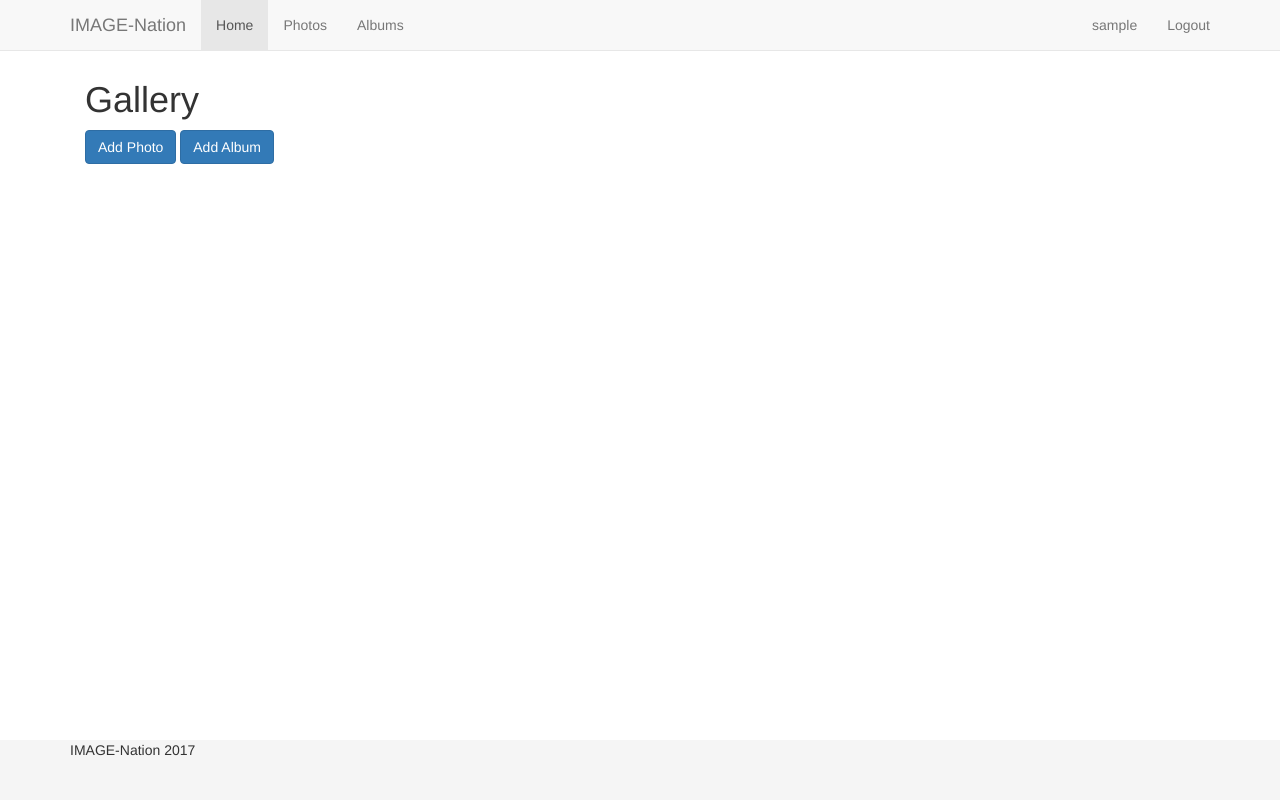
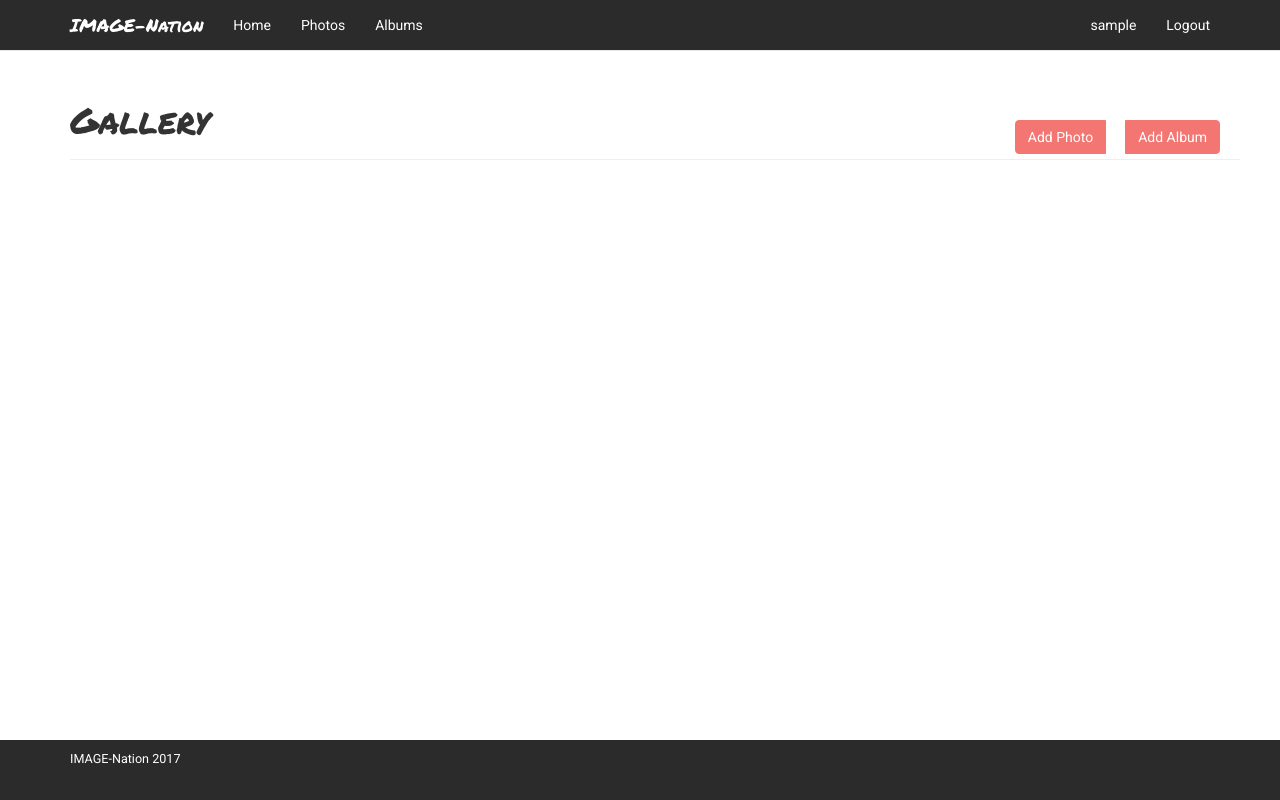
Before and after one commit to clair3st/django-imager, a Django app: page /images/library/ in a window 1280 px wide. Run offline with Django 3.2, Linux system fonts and the light colour scheme; the visitor is signed in with stand-in values (Sample User, id 1); data that the repository does not hold is empty; some libraries are stand-ins or nearby versions.

Commit message:
styled website adding color, fonts and improving layout

```diff
--- a/imagersite/imager_images/templates/imager_images/album_detail.html
+++ b/imagersite/imager_images/templates/imager_images/album_detail.html
@@ -13,8 +13,8 @@
                 <li class="col-sm-4">
                     <a href="{% url 'photo_detail' photo.id %}">
                     <img style="width: 100px;" src="/media/{{ photo.image_file }}"></a>
-                    <p><b>Title: </b>{{ photo.title }}</p>
-                    <p><b>Description: </b>{{ photo.description}}</p>
+                    <p id="th-title"><b>{{ photo.title }}</b></p>
+                    <p>{{ photo.description}}</p>
                 </li>
 
                 {% endfor %}
--- a/imagersite/imager_images/templates/imager_images/albums.html
+++ b/imagersite/imager_images/templates/imager_images/albums.html
@@ -17,9 +17,9 @@
                         <img style="width: 100px;" src="{% static 'imagersite/IMG_2790.jpg' %}">
                     {% endif %}
                     </a>
-                    <p><b>Title: </b>{{ album.title }}</p>
-                    <p><b>Description: </b>{{ album.description}}</p>
-                    <p><b>Date Uploaded: </b>{{ album.date_uploaded}}</p>
+                    <p id="th-title"><b>{{ album.title }}</b></p>
+                    <p>{{ album.description}}</p>
+                    <p class="date"><b>Date Uploaded: </b>{{ album.date_uploaded}}</p>
                 </li>
 
 {% endfor %}
--- a/imagersite/imager_images/templates/imager_images/gallery.html
+++ b/imagersite/imager_images/templates/imager_images/gallery.html
@@ -5,10 +5,16 @@
 {% block body %}
 <div class="container">
     <div class="row">
-        <div class="col-sm-12">
+        <div class='page-header'>
+            <div class='btn-toolbar pull-right'>
+                <div class='btn-group'>
+                    <a href="{% url 'photo_add' %}" class="btn btn-primary">Add Photo</a>
+                    <a href="{% url 'album_add' %}" class="btn btn-primary">Add Album</a>
+                </div>
+            </div>
             <h1>Gallery</h1>
-            <a href="{% url 'photo_add' %}" class="btn btn-primary">Add Photo</a>
-            <a href="{% url 'album_add' %}" class="btn btn-primary">Add Album</a>
+        </div>
+
             <ul class="unstyled">
 
                 {% for album in albums %}
@@ -20,8 +26,8 @@
                         <img style="width: 100px;" src="{% static 'imagersite/IMG_2790.jpg' %}">
                     {% endif %}
                     </a>
-                    <p><b>Title: </b>{{ album.title }}</p>
-                    <p><b>Date Uploaded: </b>{{ album.date_uploaded}}</p>
+                    <p id="th-title"><b>{{ album.title }}</b></p>
+                    <p class="date"><b>Date Uploaded: </b>{{ album.date_uploaded}}</p>
                 </li>
 
                 {% endfor %}
@@ -31,8 +37,8 @@
                 <li class="col-sm-4">
                 <a href="{% url 'photo_detail' photo.id %}">
                     <img style="width: 100px;" src="/media/{{ photo.image_file }}"></a>
-                    <p><b>Title: </b>{{ photo.title }}</p>
-                    <p><b>Date Uploaded: </b>{{ photo.date_uploaded}}</p>
+                    <p id="th-title"><b>{{ photo.title }}</b></p>
+                    <p class="date"><b>Date Uploaded: </b>{{ photo.date_uploaded}}</p>
                 </li>
 
                 {% endfor %}
--- a/imagersite/imager_images/templates/imager_images/photo_detail.html
+++ b/imagersite/imager_images/templates/imager_images/photo_detail.html
@@ -7,9 +7,9 @@
 </div>
 
     <img style="width: 100px;" src="/media/{{ photo.image_file }}">
-    <p><b>Title: </b>{{ photo.title }}</p>
-    <p><b>Description: </b>{{ photo.description}}</p>
+    <p id="th-title"><b>{{ photo.title }}</b></p>
+    <p>{{ photo.description}}</p>
     <p><b>Full size url: </b><a href="/media/{{ photo.image_file }}">Link</a></p>
-    <p><b>Date Uploaded: </b>{{ photo.date_uploaded}}</p>
+    <p class="date"><b>Date Uploaded: </b>{{ photo.date_uploaded}}</p>
 
 {% endblock body %}
--- a/imagersite/imager_images/templates/imager_images/photos.html
+++ b/imagersite/imager_images/templates/imager_images/photos.html
@@ -13,9 +13,9 @@
                     <a href="{% url 'photo_detail' photo.id %}">
                     <img style="width: 100px;" src="/media/{{ photo.image_file }}">
                     </a>
-                    <p><b>Title: </b>{{ photo.title }}</p>
-                    <p><b>Description: </b>{{ photo.description}}</p>
-                    <p><b>Date Uploaded: </b>{{ photo.date_uploaded}}</p>
+                    <p id="th-title"><b>{{ photo.title }}</b></p>
+                    <p>{{ photo.description}}</p>
+                    <p class="date"><b>Date Uploaded: </b>{{ photo.date_uploaded}}</p>
                 </li>
 
 {% endfor %}
--- a/imagersite/imagersite/static/imagersite/sticky-footer-navbar.css
+++ b/imagersite/imagersite/static/imagersite/sticky-footer-navbar.css
@@ -1,3 +1,5 @@
+@import url('https://fonts.googleapis.com/css?family=Open+Sans|Permanent+Marker|Playfair+Display|Roboto');
+
 /* Sticky footer styles
 -------------------------------------------------- */
 html {
@@ -14,13 +16,38 @@ body {
   width: 100%;
   /* Set the fixed height of the footer here */
   height: 60px;
-  background-color: #f5f5f5;
+  background-color: #2B2B2B;
+  color: white;
 }
 
+.footer p {
+  margin-top: 10px;
+}
+
+.navbar {
+  background-color: #2B2B2B;
+  color: white;
+}
+
+.navbar-default .navbar-brand {
+  color: white;
+}
+
+.navbar-default .navbar-nav > li > a {
+  color: white;
+}
+
+.navbar-default .navbar-nav > li > a:hover {
+  color: #f37673;
+}
 
 /* Custom page CSS
 -------------------------------------------------- */
 /* Not required for template or sticky footer method. */
+
+.navbar-brand {
+    font-family: 'Permanent Marker', cursive;
+}
 
 body > .container {
   padding: 60px 15px 0;
@@ -41,3 +68,37 @@ code {
 ul {
   list-style-type: none;
 }
+
+#th-title {
+  margin: 0px;
+}
+
+.date {
+  color: grey;
+  font-size: 70%;
+  margin-bottom: 20px;
+}
+
+p {
+  margin-bottom: 2px;
+  font-family: 'Roboto', sans-serif;
+  font-size: 90%
+}
+
+a {
+  font-family: 'Roboto', sans-serif;
+
+}
+
+h1, h3 {
+  font-family: 'Permanent Marker', cursive;
+}
+
+.btn-primary {
+  margin: 20px;
+}
+
+.btn {
+  background-color: #f37673;
+  border-color: #f37673;
+}
--- a/imagersite/imagersite/templates/imagersite/layout.html
+++ b/imagersite/imagersite/templates/imagersite/layout.html
@@ -20,11 +20,11 @@
             <span class="icon-bar"></span>
             <span class="icon-bar"></span>
           </button>
-          <a class="navbar-brand" href="/">IMAGE-Nation</a>
+          <a class="navbar-brand" href="{% url 'home' %}">IMAGE-Nation</a>
         </div>
         <div id="navbar" class="collapse navbar-collapse">
           <ul class="nav navbar-nav">
-            <li class="active"><a href="/">Home</a></li>
+            <li><a href="{% url 'home' %}">Home</a></li>
             <li><a href="{% url 'photo_list' %}">Photos</a></li>
             <li><a href="{% url 'album_list' %}">Albums</a></li>
           </ul>
```
Also changed, not shown: imagersite/imager_profile/templates/imager_profile/profile.html (+15 -6 lines), imagersite/imagersite/static/imagersite/cover.css (+12 -0 lines).
